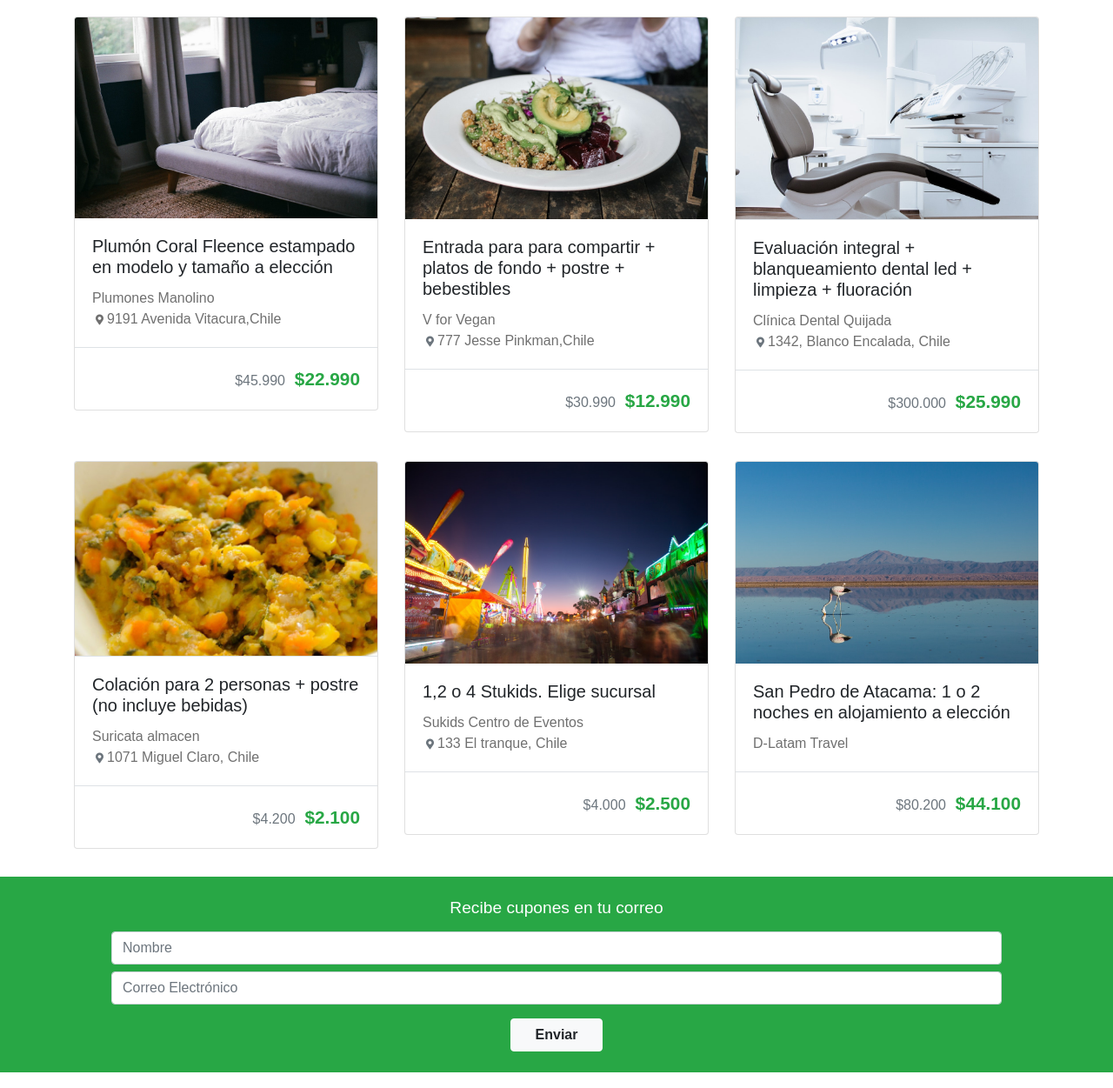
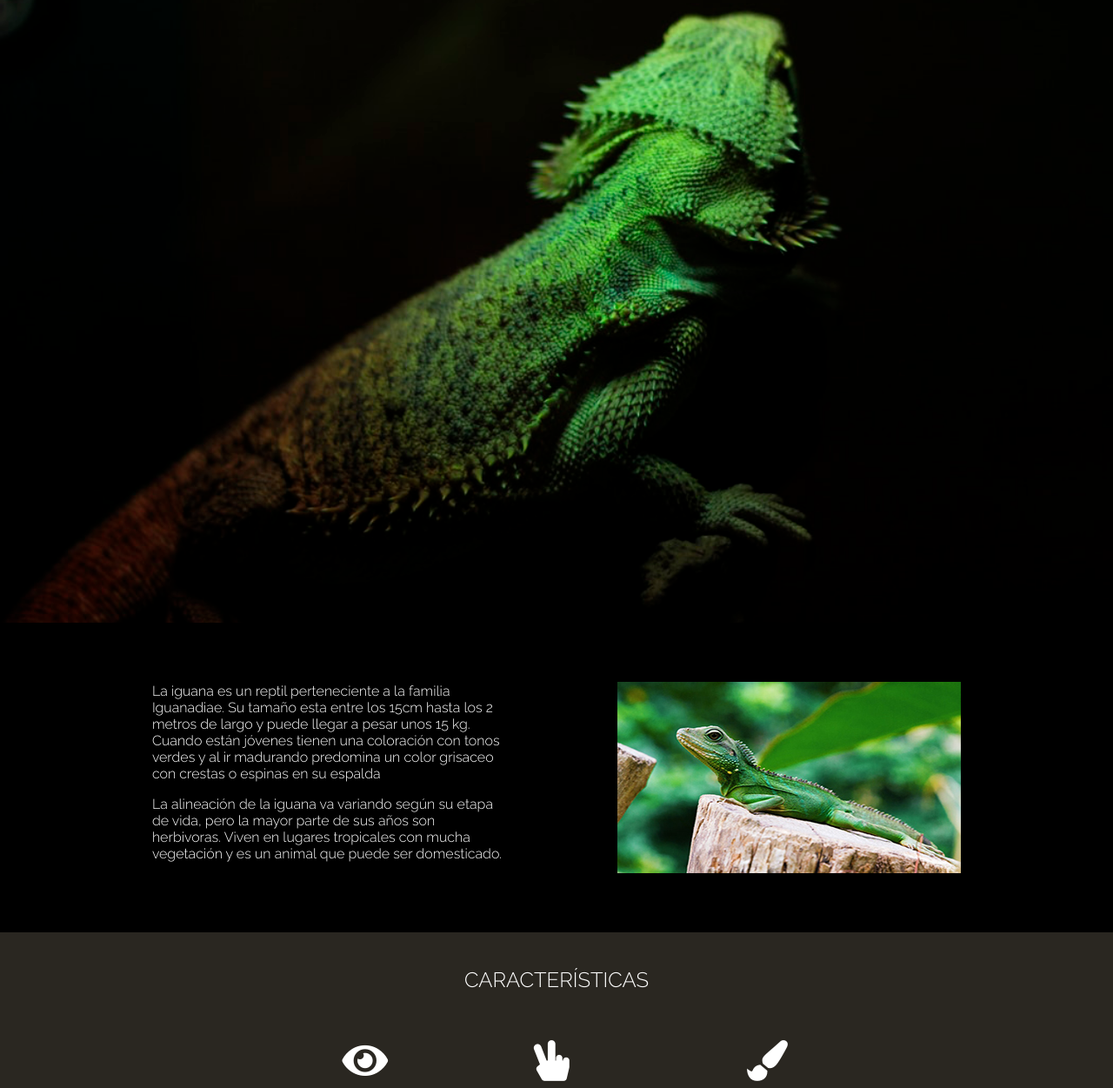
Before and after one commit to tomasbriones/cuppon, a plain HTML site: page index.html in a window 1280 px wide. Shown: the part 77-1328 px from the top of the page at 87% size. Drawn offline with nearby package versions, Linux system fonts and the light colour scheme.

Commit message:
secod commit

```diff
--- a/assets/css/style.css
+++ b/assets/css/style.css
@@ -1,44 +1,67 @@
 body {
-  font-family: 'Roboto ', sans-serif;
+  text-align: center;
+  color:#ffffff;
+  background: #000000;
+  margin: auto;
+  font-family: 'Raleway';
 }
-.success {
-  background:#28a745;
+body * {
+  margin: 0;
+  border: 0;
+  padding: 0;
 }
-header {
-  margin-top: 6rem;
+h1  {
+  font-weight: 300;
+  font-size: 3em;
+  margin:0.1em;
 }
-
-span, .card-text {
-  color: #707070;
-}
-.card-title {
-  color:#212529;
-}
-h4 {
-  font-size: 1.2em;
-  font-weight: 500;
-}
-h5 {
+h3 {
+  margin-top: 2rem;
+  padding: 0em 2em 0em 5em;
   font-weight: 300;
 }
-.card {
-  margin: 0 auto;
-  float: none;
-  margin-bottom: 2rem;
+h2 {
+  margin-bottom: 1.5rem;
+  font-weight: 300;
 }
-li {
+.carac-section i {
+  font-size: 2.5em;
+  padding-bottom: 1rem;
+}
+.carac-section, .foot {
+  background: #2a2721;
+  padding: 2.5rem;
+}
+.desc-section {
+  white-space: nowrap;
+  text-align: center;
+  margin: 4em;
+}
+.text-description  {
+  width: 35%;
+  text-align: left;
   vertical-align: middle;
+  white-space: normal;
+  display: inline-block;
+  padding-right: 8em;
+  font-weight: 300;
 }
-.price-green {
-  color: #28a745;
-  font-weight: 600;
-  font-size: 1.3em;
+.desc-image {
+  vertical-align: middle;
+  display: inline-block;
 }
-.card-link+.card-link {
-    margin-left: 0.4rem;
+.text-description * {
+  margin-bottom: 1rem;
 }
-.form-control {
-  margin: 0 auto;
-  float: none;
-  width: 80vw;
+.image {
+  padding: 1.8rem 0.4rem 1.8rem 0.4rem;
 }
+.image , h3 {
+  display: inline-block;
+}
+a:link{
+  text-decoration: none;
+}
+a:visited {
+  color: inherit;
+}
--- a/index.html
+++ b/index.html
@@ -2,149 +2,49 @@
 <html lang="es" dir="ltr">
   <head>
     <meta charset="utf-8">
-    <title>Cuppon</title>
-
-    <meta name="viewport" content="width=device-width, initial-scale=1.0">
-
-    <!--CSS bootstrap v4.5.3-->
-    <link rel="stylesheet" href="https://cdn.jsdelivr.net/npm/bootstrap@4.5.3/dist/css/bootstrap.min.css" integrity="sha384-TX8t27EcRE3e/ihU7zmQxVncDAy5uIKz4rEkgIXeMed4M0jlfIDPvg6uqKI2xXr2" crossorigin="anonymous">
-
-    <!--Google Fonts-->
+    <title>Iguana Page</title>
+    <meta name="author" content="Tomas Briones">
+    <meta name="description" content="Descripcion de las iguanas">
+    <meta name="keywords" content="iguana, descripcion">
+    <link rel="stylesheet" href="https://use.fontawesome.com/releases/v5.6.3/css/all.css" integrity="sha384-UHRtZLI+pbxtHCWp1t77Bi1L4ZtiqrqD80Kn4Z8NTSRyMA2Fd33n5dQ8lWUE00s/" crossorigin="anonymous">
+    <link rel="stylesheet" href="assets/css/style.css">
     <link rel="preconnect" href="https://fonts.gstatic.com">
-    <link href="https://fonts.googleapis.com/css2?family=Roboto:wght@300;500&display=swap" rel="stylesheet">
-
-    <!--Font Awesome-->
-    <link rel="stylesheet" href="https://use.fontawesome.com/releases/v5.6.3/css/all.css" integrity="sha384-UHRtZLI+pbxtHCWp1t77Bi1L4ZtiqrqD80Kn4Z8NTSRyMA2Fd33n5dQ8lWUE00s/" crossorigin="anonymous">
-
-    <!--Mi estilo-->
-    <link rel="stylesheet" href="assets/css/style.css">
+    <link href="https://fonts.googleapis.com/css2?family=Raleway:wght@300;500&display=swap" rel="stylesheet">
   </head>
   <body>
-    <nav class=" bg-success navbar navbar-expand-lg navbar-dark fixed-top"  >
-      <div class="container">
-        <a class="navbar-brand" href="#"> <img src="assets/img/logo-white.png" width="150" alt="Logo de Cuppon"> </a>
-        <button class="navbar-toggler" type="button" data-toggle="collapse" data-target="#navbarNav" aria-controls="navbarNav" aria-expanded="false" aria-label="Toggle navigation">
-          <span class="navbar-toggler-icon"></span>
-        </button>
-        <div class="collapse navbar-collapse" id="navbarNav">
-          <ul class="navbar-nav ml-auto">
-            <li class="nav-item px-2">
-              <a class="nav-link" href="#">Inicio</a>
-            </li>
-            <li class="nav-item px-2">
-              <a class="nav-link" href="#">Productos</a>
-            </li>
-            <li class="nav-item px-2">
-              <a class="nav-link" href="#">Contacto</a>
-            </li>
-          </ul>
-        </div>
-      </div>
+    <nav class="titulo">
+      <h1>IGUANAS</h1>
     </nav>
-
-    <header class="container ">
-      <div class="row my-0">
-        <section class="col-md-4" >
-          <div class="card">
-            <img src="assets/img/cupon-1.jpg" class="card-img-top" alt="Plumon Coral Fleence">
-            <div class="card-body">
-              <h5 class="card-title">Plumón Coral Fleence estampado en modelo y tamaño a elección</h5>
-              <p class="card-text my-0 ">Plumones Manolino</p>
-              <span><i class="fas fa-map-marker-alt fa-xs px-1"></i>9191 Avenida Vitacura,Chile</span>
-            </div>
-            <div class="card-body border-top text-right">
-              <a href="#" class="card-link text-secondary">$45.990</a>
-              <a href="#" class="card-link price-green">$22.990</a>
-            </div>
-          </div>
-        </section>
-        <section class="col-md-4" >
-          <div class="card" >
-            <img src="assets/img/cupon-2.jpg" class="card-img-top" alt="Almuerzo completo">
-            <div class="card-body">
-              <h5 class="card-title ">Entrada para para compartir + platos de fondo + postre + bebestibles</h5>
-              <p class="card-text my-0">V for Vegan</p>
-              <span><i class="fas fa-map-marker-alt fa-xs px-1 text-secondary"></i>777 Jesse Pinkman,Chile</span>
-            </div>
-            <div class="card-body border-top text-right">
-              <a href="#" class="card-link text-secondary">$30.990</a>
-              <a href="#" class="card-link price-green">$12.990</a>
-            </div>
-          </div>
-        </section>
-        <section class="col-md-4" >
-          <div class="card" >
-            <img src="assets/img/cupon-3.jpg" class="card-img-top" alt="Evaluacion dental integral">
-            <div class="card-body border-top">
-              <h5 class="card-title">Evaluación integral + blanqueamiento dental led + limpieza + fluoración</h5>
-              <p class="card-text my-0">Clínica Dental Quijada</p>
-              <span><i class="fas fa-map-marker-alt fa-xs px-1 text-secondary"></i>1342, Blanco Encalada, Chile</span>
-            </div>
-            <div class="card-body border-top text-right">
-              <a href="#" class="card-link text-secondary">$300.000</a>
-              <a href="#" class="card-link price-green">$25.990</a>
-            </div>
-          </div>
-        </section>
-      </div>
-      <div class="row">
-        <section class="col-md-4" >
-          <div class="card" >
-            <img src="assets/img/cupon-4.jpg" class="card-img-top" alt="Colación para dos personas">
-            <div class="card-body border-top">
-              <h5 class="card-title">Colación para 2 personas + postre (no incluye bebidas)</h5>
-              <p class="card-text my-0 ">Suricata almacen</p>
-              <span><i class="fas fa-map-marker-alt fa-xs px-1 text-secondary"></i>1071 Miguel Claro, Chile</span>
-            </div>
-            <div class="card-body border-top text-right">
-              <a href="#" class="card-link text-secondary">$4.200</a>
-              <a href="#" class="card-link price-green">$2.100</a>
-            </div>
-          </div>
-        </section>
-        <section class="col-md-4" >
-          <div class="card" >
-            <img src="assets/img/cupon-5.jpg" class="card-img-top" alt="Dulces">
-            <div class="card-body">
-              <h5 class="card-title">1,2 o 4 Stukids. Elige sucursal</h5>
-              <p class="card-text my-0 ">Sukids Centro de Eventos</p>
-              <span><i class="fas fa-map-marker-alt fa-xs px-1 text-secondary"></i>133 El tranque, Chile</span>
-            </div>
-            <div class="card-body border-top text-right">
-              <a href="#" class="card-link text-secondary">$4.000</a>
-              <a href="#" class="card-link price-green">$2.500</a>
-            </div>
-          </div>
-        </section>
-        <section class="col-md-4" >
-          <div class="card" >
-            <img src="assets/img/cupon-6.jpg" class="card-img-top" alt="Empanadas">
-            <div class="card-body">
-              <h5 class="card-title">San Pedro de Atacama: 1 o 2 noches en alojamiento a elección</h5>
-              <p class="card-text my-0 ">D-Latam Travel</p>
-            </div>
-            <div class="card-body border-top text-right">
-              <a href="#" class="card-link text-secondary">$80.200</a>
-              <a href="#" class="card-link price-green">$44.100</a>
-            </div>
-          </div>
-        </section>
-      </div>
+    <header id="inicio" class="hero-section">
+      <img src="assets/img/bg-header.jpg" alt="iguana fondo">
     </header>
-    <section class="container-fluid bg-success py-4">
-      <form>
-        <h4 class="container text-center text-white mb-3">Recibe cupones en tu correo</h4>
-        <input type="text" class="form-control mb-2" placeholder="Nombre">
-        <input type="email" class="form-control" placeholder="Correo Electrónico">
-        <div class="text-center mt-3">
-          <button type="submit" class="btn btn-light"><p class="m-0 px-3 font-weight-bold">Enviar</p></button>
-        </div>
-      </form>
+    <section id="descripcion" class="desc-section">
+      <figure class="text-description">
+        <p>La iguana es un reptil perteneciente a la familia Iguanadiae. Su tamaño esta entre los 15cm hasta los 2 metros de largo y puede llegar a pesar unos 15 kg. Cuando están jóvenes tienen una coloración con tonos verdes y al ir madurando predomina un color grisaceo con crestas o espinas en su espalda</p>
+        <p>La alineación de la iguana va variando según su etapa de vida, pero la mayor parte de sus años son herbivoras. Viven en lugares tropicales con mucha vegetación y es un animal que puede ser domesticado.</p></figure>
+      <figure class="desc-image">
+        <img src="assets/img/iguana-1.jpg" alt="iguana verde">
+      </figure>
     </section>
-    <footer class="text-center text-secondary my-4">
-      <img src="assets/img/logo-black.png" alt="Cuppon Logo" width="100">
-      <p class="mt-2 mb-0"><i class="far fa-copyright fa-xs px-1"></i>2018 Cuppon Latam. Todos los </p>
-      <p>derechos reservados</p>
+    <section id="caracteristicas" class="carac-section">
+      <h2>CARACTERÍSTICAS</h2>
+      <h3><i class="fas fa-eye"></i><p>Tercer ojo</p></h3>
+      <h3><i class="fas fa-hand-peace"></i><p>Pacícifas</p></h3>
+      <h3><i class="fas fa-paint-brush"></i><p>Cambian de color</p></h3>
+    </section>
+    <section class="image">
+      <article class="image">
+        <img src="assets/img/iguana-2.jpg" alt="iguana cuerpo">
+      </article>
+      <article class="image">
+        <img src="assets/img/iguana-3.jpg" alt="iguana perfil">
+      </article>
+      <article class="image">
+        <img src="assets/img/iguana-4.jpg" alt="iguana grupo">
+      </article>
+    </section>
+    <footer id="contacto" class="foot">
+      <a href="http://www.anipedia.net/iguanas/iguana-verde" target="_blank"><p>Visita http://www.anipedia.net/iguanas/iguana-verde/ para conocer más</p></a>
     </footer>
   </body>
 </html>
```
Also changed, not shown: assets/img/bg-header.jpg (added), assets/img/iguana-1.jpg (added), assets/img/iguana-2.jpg (added), assets/img/iguana-3.jpg (added), assets/img/iguana-4.jpg (added), 1 other file.
